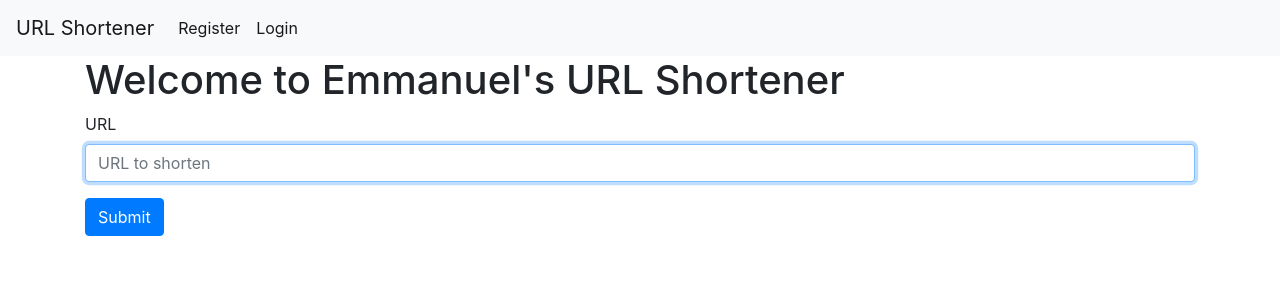
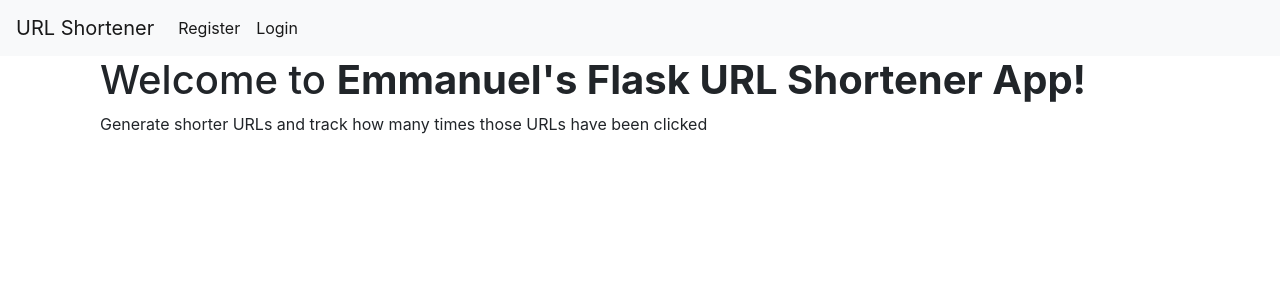
Before and after one commit to arthur-em/url_shortener-flaskapp, a Flask app: page / in a window 1280 px wide. Shown: the top 300 px of the page. Run offline with Flask 3, Linux system fonts and the light colour scheme; some libraries are stand-ins or nearby versions.

Commit message:
Added new index page. Now you have to be logged in to shorten URL

```diff
--- a/project/templates/base.html
+++ b/project/templates/base.html
@@ -24,7 +24,7 @@
             <ul class="navbar-nav">
                 {% if current_user.is_authenticated %}
                 <li class="nav-item active">
-                    <a class="nav-link" href="{{ url_for('urls.index')}}">Shorten URL</a>
+                    <a class="nav-link" href="{{ url_for('urls.shorten_url')}}">Shorten URL</a>
                 </li>
                 <li class="nav-item active">
                     <a class="nav-link" href="{{ url_for('users.user_profile')}}">Profile</a>
--- a/project/urls/routes.py
+++ b/project/urls/routes.py
@@ -12,8 +12,14 @@ from flask_login import login_required
 # from pydantic import BaseModel, validator, ValidationError
 
 
-@urls_blueprint.route("/", methods=("GET", "POST"))
+@urls_blueprint.route("/")
 def index():
+    return render_template('urls/index.html')
+
+
+@urls_blueprint.route("/shortern_url", methods=("GET", "POST"))
+@login_required
+def shorten_url():
     hashids = Hashids(min_length=4, salt=current_app.config['SECRET_KEY'])
 
     if request.method == 'POST':
@@ -35,9 +41,9 @@ def index():
         hashid = hashids.encode(url_id)
         short_url = request.host_url + hashid
 
-        return render_template('urls/index.html', short_url=short_url)
+        return render_template('urls/shorten_url.html', short_url=short_url)
 
-    return render_template('urls/index.html')
+    return render_template('urls/shorten_url.html')
 
 
 @urls_blueprint.route('/<id>')
--- a/project/urls/templates/urls/index.html
+++ b/project/urls/templates/urls/index.html
@@ -1,21 +1,10 @@
-{% extends 'base.html' %}
+{% extends "base.html" %}
 
 {% block content %}
-<h1>{% block title %} Welcome to Emmanuel's URL Shortener {% endblock %}</h1>
-<form method="post">
-    <div class="form-group">
-        <label for="url">URL</label>
-        <input type="text" name="url" placeholder="URL to shorten" class="form-control"
-            value="{{ request.form['url'] }}" autofocus></input>
-    </div>
-
-    <div class="form-group">
-        <button type="submit" class="btn btn-primary">Submit</button>
-    </div>
-</form>
-
-{% if short_url %}
-<hr>
-<span>{{ short_url }}</span>
-{% endif %}
+<div class="container">
+    <header class="content-text">
+        <h1>Welcome to <strong>Emmanuel's Flask URL Shortener App!</strong></h1>
+        <p>Generate shorter URLs and track how many times those URLs have been clicked</p>
+    </header>
+</div>
 {% endblock %}
--- a/project/users/routes.py
+++ b/project/users/routes.py
@@ -39,7 +39,7 @@ def login():
         flash('Already logged in!')
         current_app.logger.info(
             f'Duplicate login attempt by user: {current_user.email}')
-        return redirect(url_for('urls.index'))
+        return redirect(url_for('urls.shorten_url'))
 
     form = LoginForm()
 
```
Also changed, not shown: project/urls/templates/urls/shorten_url.html (added, +21 -0 lines).
